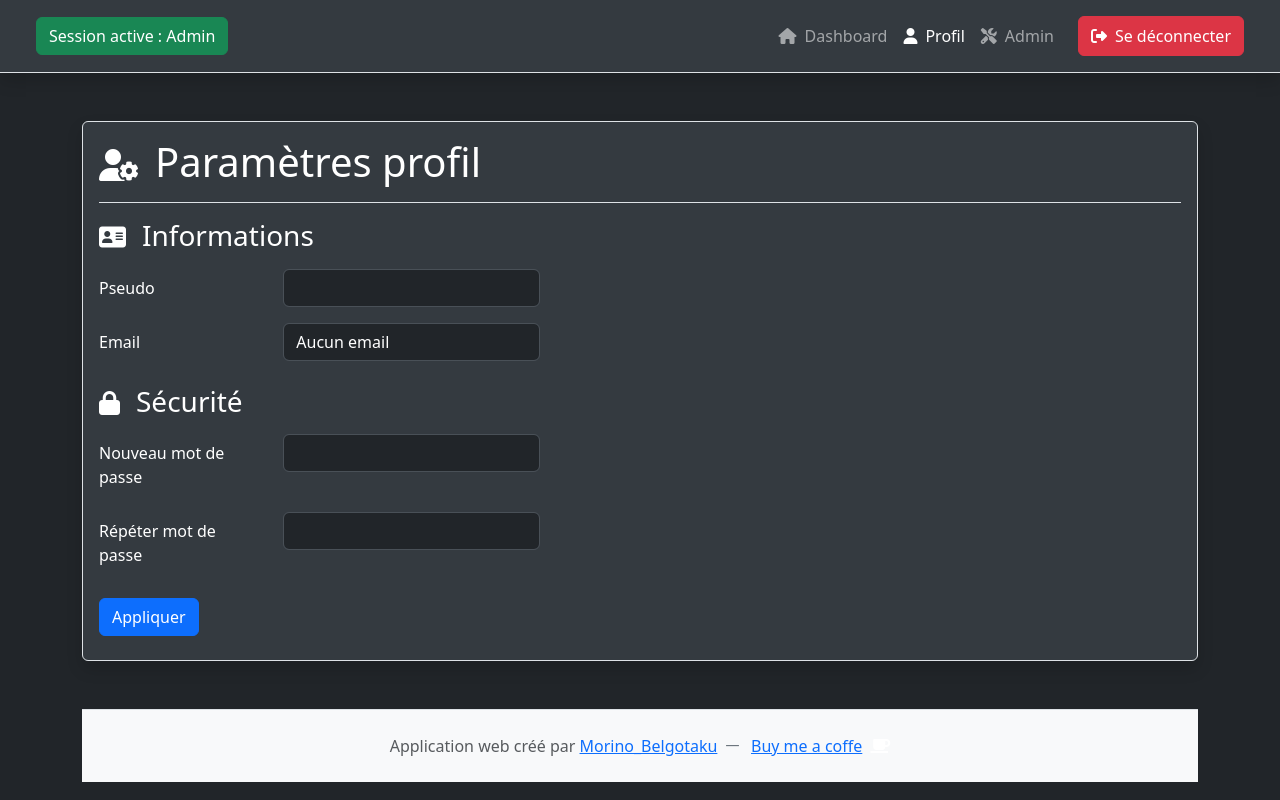
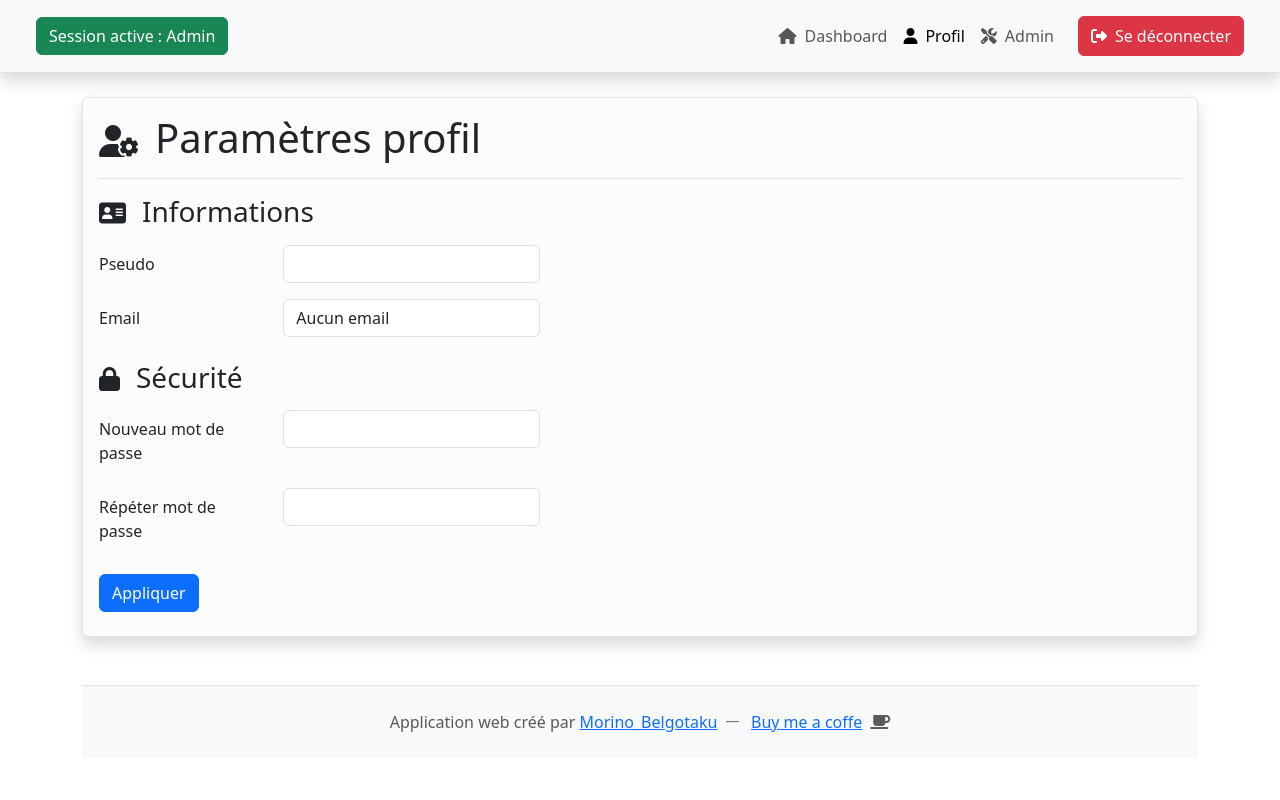
Before and after one commit to morinbruno/application_projet_epxress, a Node server app: page /profil in a window 1280 px wide. Run offline with Node 20, Linux system fonts and the light colour scheme; the visitor is signed in with stand-in values (Sample User, id 1); some libraries are stand-ins or nearby versions.

Commit message:
Update CSS

```diff
--- a/views/pages/admin.ejs
+++ b/views/pages/admin.ejs
@@ -1,7 +1,7 @@
 <!DOCTYPE html>
 <html lang="fr">
     <%- include('../partials/head') %>
-<body class="bg-dark">
+<body>
     <%- include('../partials/header') %>
     <div class="erreur"></div>
     <%- include('../partials/footer') %>
--- a/views/pages/profil.ejs
+++ b/views/pages/profil.ejs
@@ -2,37 +2,37 @@
 <html lang="fr">
 <%- include('../partials/head') %>
 
-<body class="bg-dark">
+<body class="">
   <%- include('../partials/header') %>
-  <div class="container mt-5">
-    <div class="container mb-5 shadow rounded border p-3 pb-4" style="background-color: #343a40;">
-      <h1 class="text-white mb-3 border-bottom pb-3"><i class="fa-solid fa-user-gear fs-2 me-3"></i>Paramètres profil</h1>
+  <div class="container mt-4">
+    <div class="container mb-5 shadow rounded border p-3 pb-4 bg-light-subtle">
+      <h1 class="mb-3 border-bottom pb-3"><i class="fa-solid fa-user-gear fs-2 me-3"></i>Paramètres profil</h1>
       <!-- Informations profil -->
-      <div class="mb-3 text-white">
+      <div class="mb-3">
         <h3 class="mb-3"><i class="fa-solid fa-address-card fs-4 me-3"></i>Informations</h3>
         <!-- Pseudo -->
         <div class="mb-3 row">
           <label for="pseudo" class="col-sm-2 col-form-label">Pseudo</label>
           <div class="col-sm-auto">
-            <input type="text" readonly class="form-control text-white" data-bs-theme="dark" id="pseudo" value="<%- req.session.user_info['user'] %>" name="pseudo">
+            <input type="text" readonly class="form-control" id="pseudo" value="<%- req.session.user_info['user'] %>" name="pseudo">
           </div>
         </div>
         <!-- Email -->
         <div class="mb-3 row mb-4">
           <label for="email" class="col-sm-2 col-form-label">Email</label>
           <div class="col-sm-auto">
-            <input type="text" readonly class="form-control text-white" data-bs-theme="dark" id="email" value="<%- req.session.user_info['email'] ? req.session.user_info['email'] : "Aucun email" %>" name="email">
+            <input type="text" readonly class="form-control" id="email" value="<%- req.session.user_info['email'] ? req.session.user_info['email'] : "Aucun email" %>" name="email">
           </div>
         </div>
       </div>
       <!-- Sécurité -->
       <div>
-        <form class="text-white" method="post" action="/password-update">
+        <form method="post" action="/password-update">
           <h3 class="mb-3"><i class="fa-solid fa-lock fs-4 me-3"></i>Sécurité</h3>
           <div class="mb-3 row">
             <label for="password" class="col-sm-2 col-form-label">Nouveau mot de passe</label>
             <div class="col-sm-auto">
-              <input type="password" class="form-control <%- password_different || password_short || password_long || password_invalid ? "is-invalid" : "" %>" id="password" name="password" data-bs-theme="dark" minlength="3" maxlength="20" required>
+              <input type="password" class="form-control <%- password_different || password_short || password_long || password_invalid ? "is-invalid" : "" %>" id="password" name="password" minlength="3" maxlength="20" required>
               <div class="invalid-feedback mt-2 text-center">
                 <% if (password_invalid) { %>
                   Mot de passe invalide
@@ -49,7 +49,7 @@
           <div class="mb-3 row mb-4">
             <label for="password_repeat" class="col-sm-2 col-form-label">Répéter mot de passe</label>
             <div class="col-sm-auto">
-              <input type="password" class="form-control <%- password_different ? "is-invalid" : "" %>" id="password_repeat" name="password_repeat" data-bs-theme="dark" minlength="3" maxlength="20" required>
+              <input type="password" class="form-control <%- password_different ? "is-invalid" : "" %>" id="password_repeat" name="password_repeat" minlength="3" maxlength="20" required>
               <div class="invalid-feedback mt-2 text-center">
                 Les mot de passes ne correspondent pas
               </div>
@@ -65,11 +65,11 @@
       </div>
       <% if(req.session.username != "Admin") { %>
       <!-- Zone dangeureuse -->
-      <div class="mb-3 mt-4 text-white">
+      <div class="mb-3 mt-4">
         <h3 class="mb-4"><i class="fa-solid fa-user-xmark fs-4 me-3"></i>Suppression du compte</h3>
         <button type="button" class="btn btn-danger" data-bs-toggle="modal" data-bs-target="#modal-delete-user" id="button-delete-user">Supprimer</button>
         <!-- Modal -->
-        <div class="modal fade" id="modal-delete-user" tabindex="-1" aria-labelledby="exampleModalLabel" aria-hidden="true" data-bs-theme="dark">
+        <div class="modal fade" id="modal-delete-user" tabindex="-1" aria-labelledby="exampleModalLabel" aria-hidden="true">
           <div class="modal-dialog modal-dialog-centered">
             <div class="modal-content">
               <div class="modal-header">
--- a/views/partials/footer.ejs
+++ b/views/partials/footer.ejs
@@ -1,7 +1,7 @@
-<footer class="footer d-flex flex-wrap justify-content-center align-items-center py-4 mt-4 border-top bg-body-tertiary">
+<footer class="footer d-flex flex-wrap justify-content-center align-items-center py-4 border-top bg-body-tertiary">
   <div class="d-md-flex px-2 gap-2">
     <p class="m-0 text-center text-body-secondary">Application web créé par <a href="https://github.com/MorinoBelgotaku" target="_blank" class="link">Morino_Belgotaku</a></p>
     <div class=" blockquote-footer m-0 text-center"></div>
-    <p class="m-0 text-center text-body-secondary"><a href="https://paypal.me/MorinBruno" class="link " target="_blank">Buy me a coffe</a><i class="fa-solid fa-coffee text-white ms-2"></i></p>
+    <p class="m-0 text-center text-body-secondary"><a href="https://paypal.me/MorinBruno" class="link " target="_blank">Buy me a coffe</a><i class="fa-solid fa-coffee text-body-secondary ms-2"></i></p>
   </div>
 </footer>
--- a/views/partials/header.ejs
+++ b/views/partials/header.ejs
@@ -1,14 +1,14 @@
-<header class="shadow border-bottom px-lg-4 py-2" style="background-color: #343a40;">
-  <nav class="navbar navbar-expand-lg navbar-dark" aria-label="Offcanvas navbar large">
+<header class="shadow border-bottom px-lg-4 py-2 bg-body-tertiary">
+  <nav class="navbar navbar-expand-lg" aria-label="Offcanvas navbar large">
     <div class="container-fluid">
     <h2 class="btn btn-success m-0">Session active : <%- req.session.username %></h2>
       <button class="navbar-toggler" type="button" data-bs-toggle="offcanvas" data-bs-target="#offcanvasNavbar2" aria-controls="offcanvasNavbar2" aria-label="Toggle navigation">
         <span class="navbar-toggler-icon"></span>
       </button>
-      <div class="offcanvas offcanvas-end text-bg-dark" tabindex="-1" id="offcanvasNavbar2" aria-labelledby="nav-bar-mobile">
+      <div class="offcanvas offcanvas-end" tabindex="-1" id="offcanvasNavbar2" aria-labelledby="nav-bar-mobile">
         <div class="offcanvas-header">
           <h5 class="offcanvas-title" id="nav-bar-mobile">Menu</h5>
-          <button type="button" class="btn-close btn-close-white" data-bs-dismiss="offcanvas" aria-label="Close"></button>
+          <button type="button" class="btn-close btn-close" data-bs-dismiss="offcanvas" aria-label="Close"></button>
         </div>
         <div class="offcanvas-body">
           <ul class="navbar-nav justify-content-end flex-grow-1 pe-3">
```
Also changed, not shown: views/pages/connection/creer-compte.ejs (+11 -11 lines), views/pages/connection/se-connecter.ejs (+7 -7 lines), views/pages/dashboard.ejs (+19 -19 lines).
